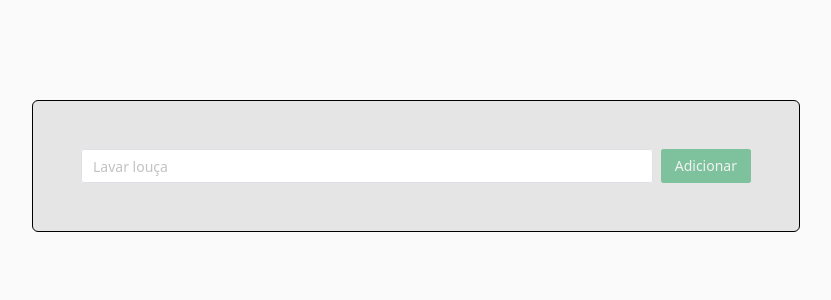
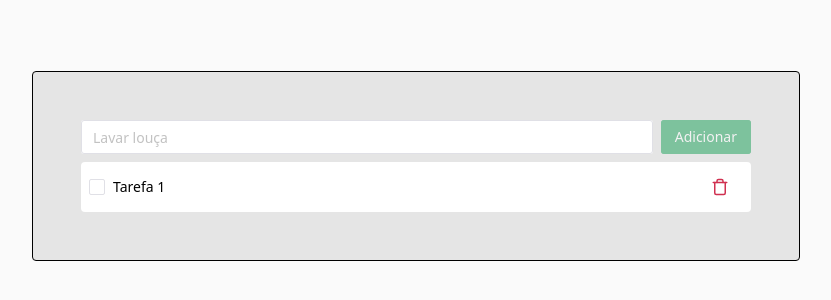
Before and after one commit to fsvboas/oplium-code-test, a Vue app: page / in a window 1280 px wide. Shown: the part 234-534 px from the top of the page, without its empty margins (224-1055 px from the left). Built offline with nearby package versions, Linux system fonts and the light colour scheme.

Commit message:
feat: create TodoTaskCard component initial layout

```diff
--- a/src/App.vue
+++ b/src/App.vue
@@ -1,12 +1,15 @@
 <script setup lang="ts">
 import TodoInput from './components/TodoInput.vue'
+import TodoTaskCard from './components/TodoTaskCard.vue'
 </script>
+
 <template>
-  <div class="min-h-screen bg-neutral-50 flex justify-center items-center">
+  <div class="min-h-screen bg-neutral-50 flex justify-center items-center p-2">
     <div
-      class="flex items-center space-x-2 bg-neutral-200 max-w-3xl w-full justify-center p-4 md:p-12 rounded-md border"
+      class="flex flex-col space-y-2 items-center bg-neutral-200 max-w-3xl w-full justify-center p-4 md:p-12 rounded border"
     >
       <TodoInput />
+      <TodoTaskCard />
     </div>
   </div>
 </template>
--- /dev/null
+++ b/src/components/TodoTaskCard.vue
@@ -0,0 +1,37 @@
+<script setup lang="ts">
+import { NCheckbox, NButton, NIcon } from 'naive-ui'
+import { Trash } from 'lucide-vue-next'
+import { ref } from 'vue'
+
+const isTaskCompleted = ref<boolean>(false)
+</script>
+
+<template>
+  <div
+    :class="[
+      'flex justify-between items-center w-full p-2 rounded',
+      isTaskCompleted ? 'bg-neutral-100' : ' bg-white',
+    ]"
+  >
+    <div class="flex items-center space-x-2">
+      <n-checkbox v-model:checked="isTaskCompleted" />
+
+      <p
+        :class="[
+          'transition-colors duration-200',
+          isTaskCompleted ? 'line-through text-neutral-400' : 'text-black',
+        ]"
+      >
+        Tarefa 1
+      </p>
+    </div>
+
+    <n-button quaternary type="error" class="hover:!bg-red-100">
+      <template #icon>
+        <n-icon>
+          <Trash />
+        </n-icon>
+      </template>
+    </n-button>
+  </div>
+</template>
```
